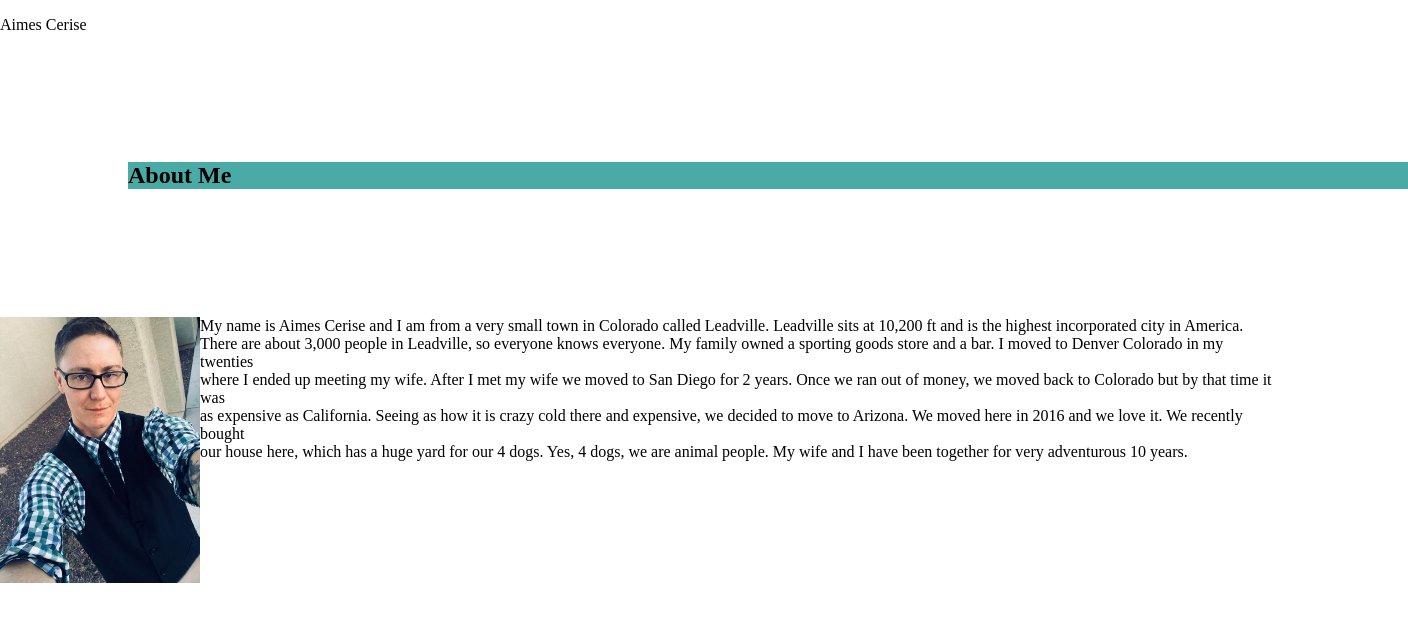
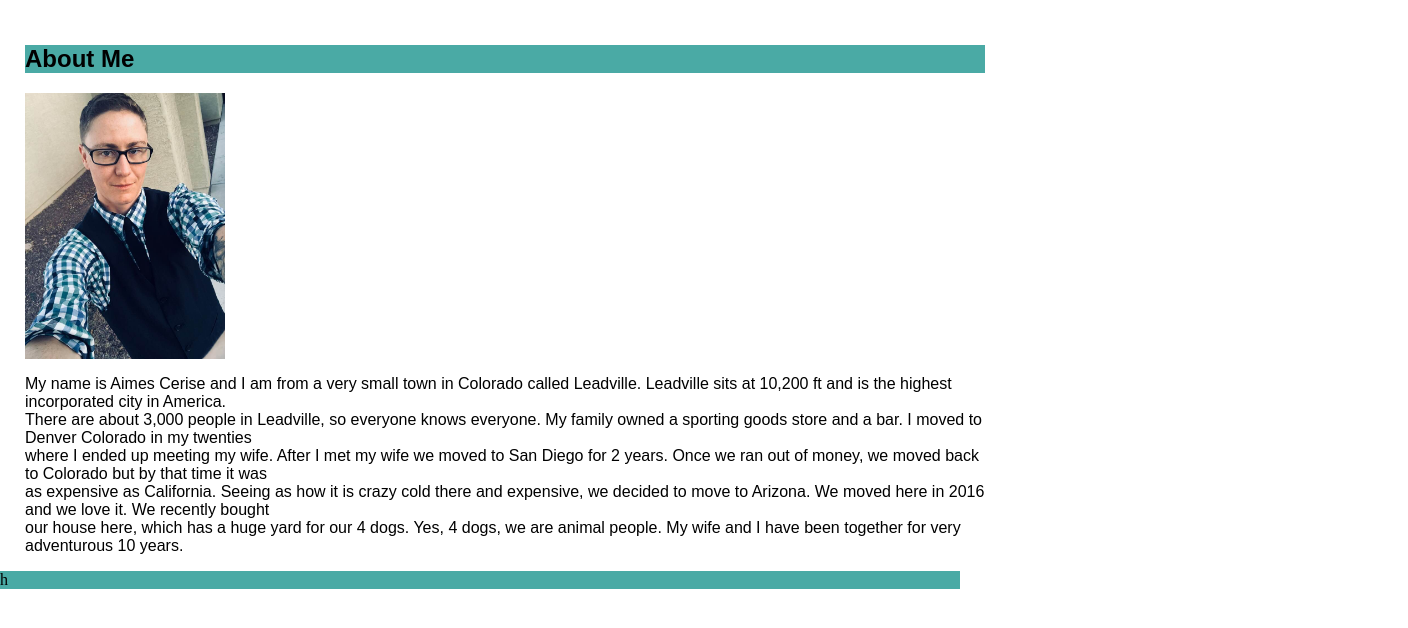
Before and after one commit to acerise85/Basic-Portfolio, a plain HTML site: page index.html in a window 1280 px wide. Shown: the whole page, 1408 px wide, since content can reach past the window. Drawn offline with Linux system fonts and the light colour scheme.

Commit message:
container application

```diff
--- a/assets/css/style.css
+++ b/assets/css/style.css
@@ -19,15 +19,24 @@
 body{
     margin: 0;
     padding: 0;
-    background-image: url("\assets\images\leaves.png");
+    background-image: url("\assets\images\wheat.png");
 }
 #main-content{
-
+    margin:25px;
     background-color: #ffffff;
+    font-family: 'Arial', 'Helvetica Neue', Helvetica, sans-serif;
 }
 h1{
     width: 100%;
     float: left;
-    margin:10%;
     background-color: #4aaaa5;
 }
+
+footer{
+    width: 100%;
+    float: left;
+    background-color: #4aaaa5;
+}
+p{
+    float:left;
+}
--- a/index.html
+++ b/index.html
@@ -3,12 +3,12 @@
 <head>
     <title>Aimes Cerise</title>
     <link rel="stylesheet" type="text/css" href="assets\css\style.css">
-    <div id="container"></div>
+    <div class="container"></div>
 
 </head>
 <body>
-    <header id="header">Aimes Cerise</header>
-    <section id="main-content">
+    <div class="container"></div>
+    <section id="main-content" class="container">
 
         <h1>About Me</h1>
         <img id="me"  src="assets\images\me.jpg" alt="Me Aimes Cerise">
@@ -20,7 +20,7 @@
 
     </section>
 
-
+    <footer class="container">h</footer>
 
 
 </body>
```
Also changed, not shown: assets/images/wheat.png (added).
